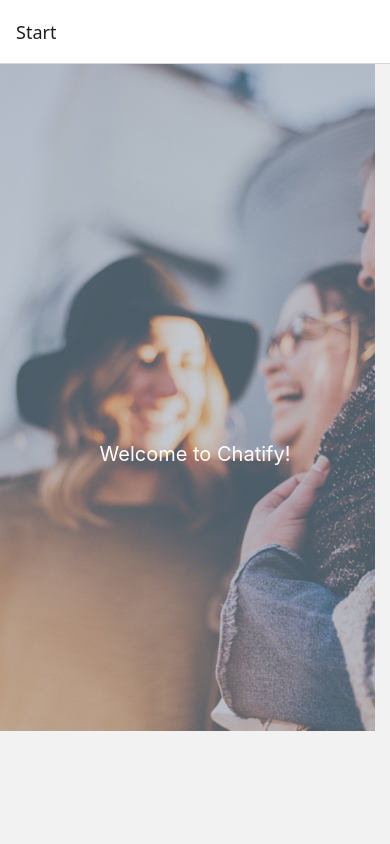
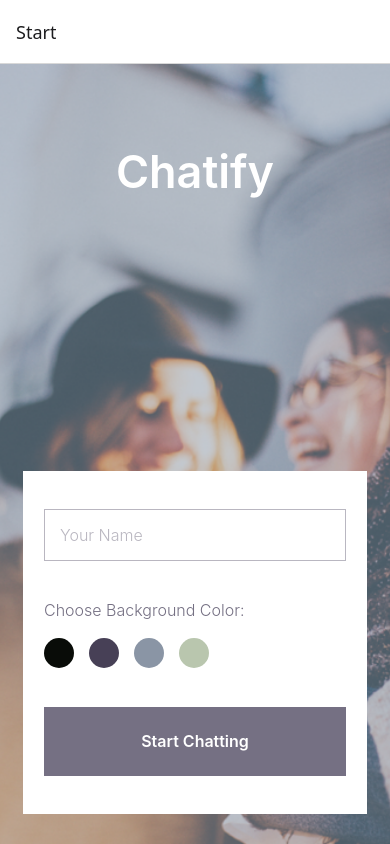
Before and after one commit to hostech83/Chatify, a React Native app: screen /Start in a window 390 px wide. Built offline with nearby package versions, Linux system fonts and the light colour scheme.

Commit message:
implement styling

```diff
--- a/components/Start.js
+++ b/components/Start.js
@@ -1,34 +1,163 @@
-import React from "react";
-import { View, Text, ImageBackground, StyleSheet } from "react-native";
-
-const Start = () => {
+import { useState } from "react";
+import {
+  StyleSheet,
+  View,
+  Text,
+  TextInput,
+  ImageBackground,
+  TouchableOpacity,
+  Image,
+} from "react-native";
+// Define the Start component
+const Start = ({ navigation }) => {
+  // State to hold the name input value
+  const [name, setName] = useState("");
+  // State to hold the chosen background color
+  const [background, setBackground] = useState("");
   return (
     <ImageBackground
-      source={require("../img/Background-image.png")} // Update path as necessary
-      style={styles.background}
-      resizeMode="cover" // Ensure the image covers the entire screen
+      source={require("../img/Background-image.png")}
+      style={styles.imageBackground}
+      resizeMode="cover"
     >
+      <Text style={styles.appTitle}>Chatify</Text>
       <View style={styles.container}>
-        <Text style={styles.text}>Welcome to Chatify!</Text>
+        <TextInput
+          style={styles.textInput}
+          value={name}
+          onChangeText={setName}
+          placeholder="Your Name"
+        ></TextInput>
+        <View style={styles.chooseColorBox}>
+          <Text style={styles.chooseColorText}>Choose Background Color:</Text>
+          <View style={styles.colorButtonsContainer}>
+            {/* Render a TouchableOpacity for each color option */}
+            <TouchableOpacity
+              style={[
+                styles.chooseColor,
+                { backgroundColor: "#090C08" },
+                background === "#090C08" && styles.selectedColor,
+              ]}
+              // Set the function to handle button press
+              onPress={() => setBackground("#090C08")}
+            ></TouchableOpacity>
+            <TouchableOpacity
+              style={[
+                styles.chooseColor,
+                { backgroundColor: "#474056" },
+                background === "#474056" && styles.selectedColor,
+              ]}
+              onPress={() => setBackground("#474056")}
+            ></TouchableOpacity>
+            <TouchableOpacity
+              style={[
+                styles.chooseColor,
+                { backgroundColor: "#8A95A5" },
+                background === "#8A95A5" && styles.selectedColor,
+              ]}
+              onPress={() => setBackground("#8A95A5")}
+            ></TouchableOpacity>
+            <TouchableOpacity
+              style={[
+                styles.chooseColor,
+                { backgroundColor: "#B9C6AE" },
+                background === "#B9C6AE" && styles.selectedColor,
+              ]}
+              onPress={() => setBackground("#B9C6AE")}
+            ></TouchableOpacity>
+          </View>
+        </View>
+        {/* Render a TouchableOpacity for starting the chat */}
+        <TouchableOpacity
+          style={styles.button}
+          onPress={() =>
+            navigation.navigate("Chat", { name: name, background: background })
+          }
+        >
+          <Text style={styles.textButton}>Start Chatting</Text>
+        </TouchableOpacity>
       </View>
     </ImageBackground>
   );
 };
-
+// Define styles for the component
 const styles = StyleSheet.create({
-  background: {
-    flex: 1, // Ensures the background fills the screen
+  imageBackground: {
+    flex: 1,
     justifyContent: "center",
+    alignItems: "center",
+    width: "100%", // Ensures full width of the screen
+    height: "100%", // Ensures full height of the scree
+  },
+  appTitle: {
+    flex: 1,
+    fontSize: 45,
+    fontWeight: "600",
+    color: "#ffffff",
+    justifyContent: "center",
+    marginTop: 80,
   },
   container: {
-    flex: 1, // Ensures the content takes full height of the screen
+    width: "88%",
+    height: "44%",
+    backgroundColor: "white",
+    alignItems: "center",
+    marginBottom: 30,
+    justifyContent: "space-evenly",
+  },
+  textInput: {
+    width: "88%",
+    padding: 15,
+    borderWidth: 1,
+    fontSize: 16,
+    fontWeight: "300",
+    color: "#757083",
+    opacity: 0.5,
+    borderColor: "#757083",
+  },
+  button: {
+    width: "88%",
+    height: "20%",
+    alignItems: "center",
     justifyContent: "center",
+    backgroundColor: "#757083",
+    padding: 10,
+  },
+  textButton: {
+    fontSize: 16,
+    fontWeight: "600",
+    color: "#ffffff",
+  },
+  chooseColorBox: {
+    width: "88%",
+    height: "20%",
     alignItems: "center",
+    justifyContent: "space-between",
   },
-  text: {
-    fontSize: 20,
-    color: "#fff",
+  colorButtonsContainer: {
+    flexDirection: "row",
+    alignSelf: "flex-start",
+    justifyContent: "space-between",
+  },
+  chooseColor: {
+    width: 30,
+    height: 30,
+    borderRadius: 15,
+    border: 3,
+    marginRight: 15,
+    borderColor: "white",
+  },
+  selectedColor: {
+    borderColor: "#FCD95B",
+    borderWidth: 3,
+  },
+  chooseColorText: {
+    flex: 1,
+    fontSize: 16,
+    fontWeight: "300",
+    color: "#757083",
+    textAlign: "left",
+    alignSelf: "flex-start",
   },
 });
-
 export default Start;
```
